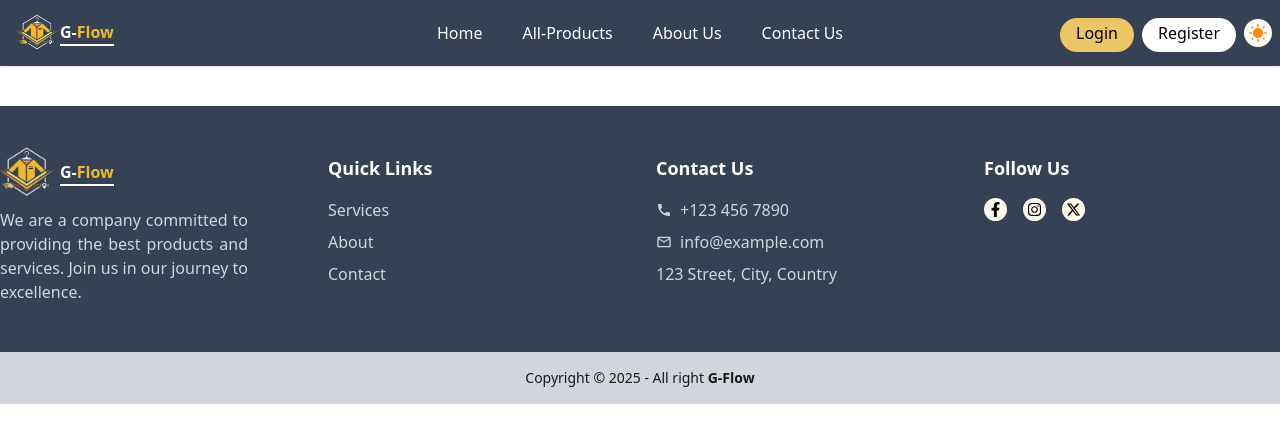
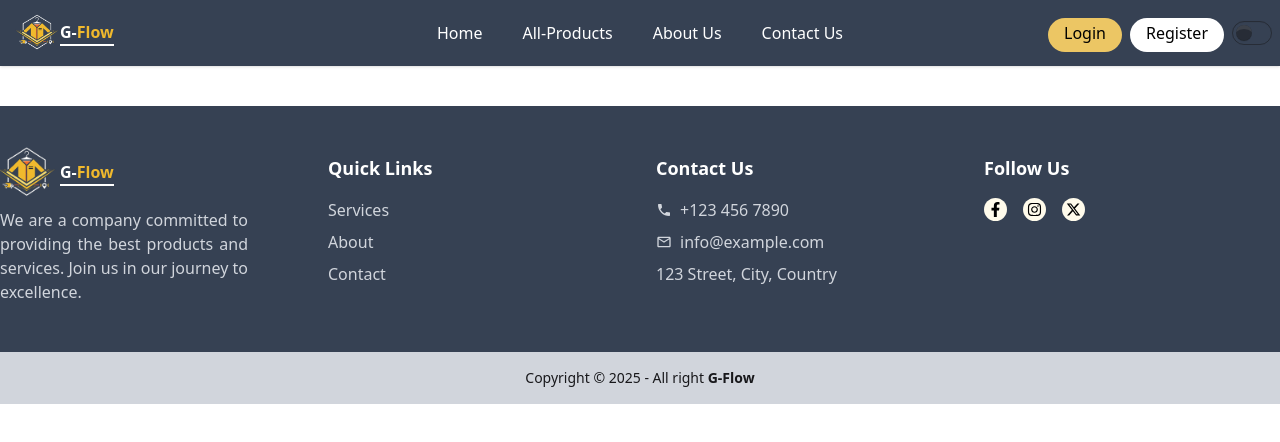
Before and after one commit to SazzadKhan45/assignment-11-client-site, a React (Vite) app: page /auth in a window 1280 px wide. Shown: the top 442 px of the page. Built offline with nearby package versions, Linux system fonts and the light colour scheme; no server answers.

Commit message:
Simple dark & light togle button implements

```diff
--- a/src/Components/Navbar/Navbar.jsx
+++ b/src/Components/Navbar/Navbar.jsx
@@ -313,19 +313,14 @@ const Navbar = () => {
 
             {/* Toggle menu light & dark */}
             <div className="ml-2">
-              {isDark ? (
-                <div className="text-[#e7c06c] bg-gray-400 p-1 rounded-full cursor-pointer">
-                  <IoMdMoon size={20} onClick={toggleTheme} />
-                </div>
-              ) : (
-                <div className="cursor-pointer bg-white p-1 rounded-full">
-                  <IoMdSunny
-                    size={20}
-                    className="text-orange-400"
-                    onClick={toggleTheme}
-                  />
-                </div>
-              )}
+              <label className="flex cursor-pointer gap-2">
+                <input
+                  onClick={toggleTheme}
+                  type="checkbox"
+                  value="synthwave"
+                  className="toggle theme-controller"
+                />
+              </label>
             </div>
           </div>
         </div>
--- a/src/Layouts/DashBoard/DashBoard.jsx
+++ b/src/Layouts/DashBoard/DashBoard.jsx
@@ -115,19 +115,14 @@ const DashBoard = () => {
                   </ul>
                 </div>
                 <div className="ml-2">
-                  {isDark ? (
-                    <div className="text-[#b99c5d] cursor-pointer btn btn-sm">
-                      <IoMdMoon size={20} onClick={toggleTheme} />
-                    </div>
-                  ) : (
-                    <div className="cursor-pointer btn btn-sm">
-                      <IoMdSunny
-                        size={20}
-                        className="text-orange-400"
-                        onClick={toggleTheme}
-                      />
-                    </div>
-                  )}
+                  <label className="flex cursor-pointer gap-2">
+                    <input
+                      onClick={toggleTheme}
+                      type="checkbox"
+                      value="synthwave"
+                      className="toggle theme-controller"
+                    />
+                  </label>
                 </div>
               </div>
             </div>
```
